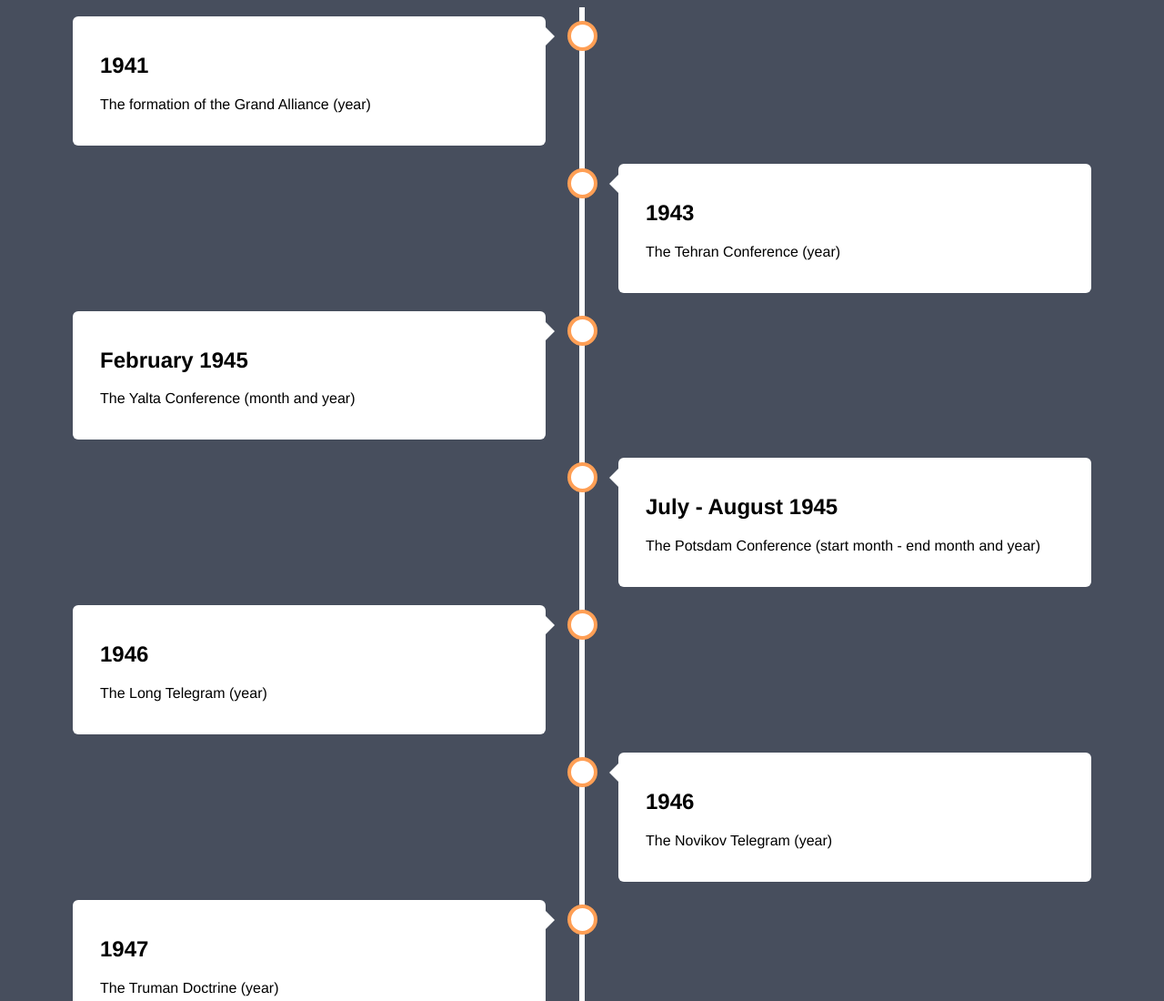
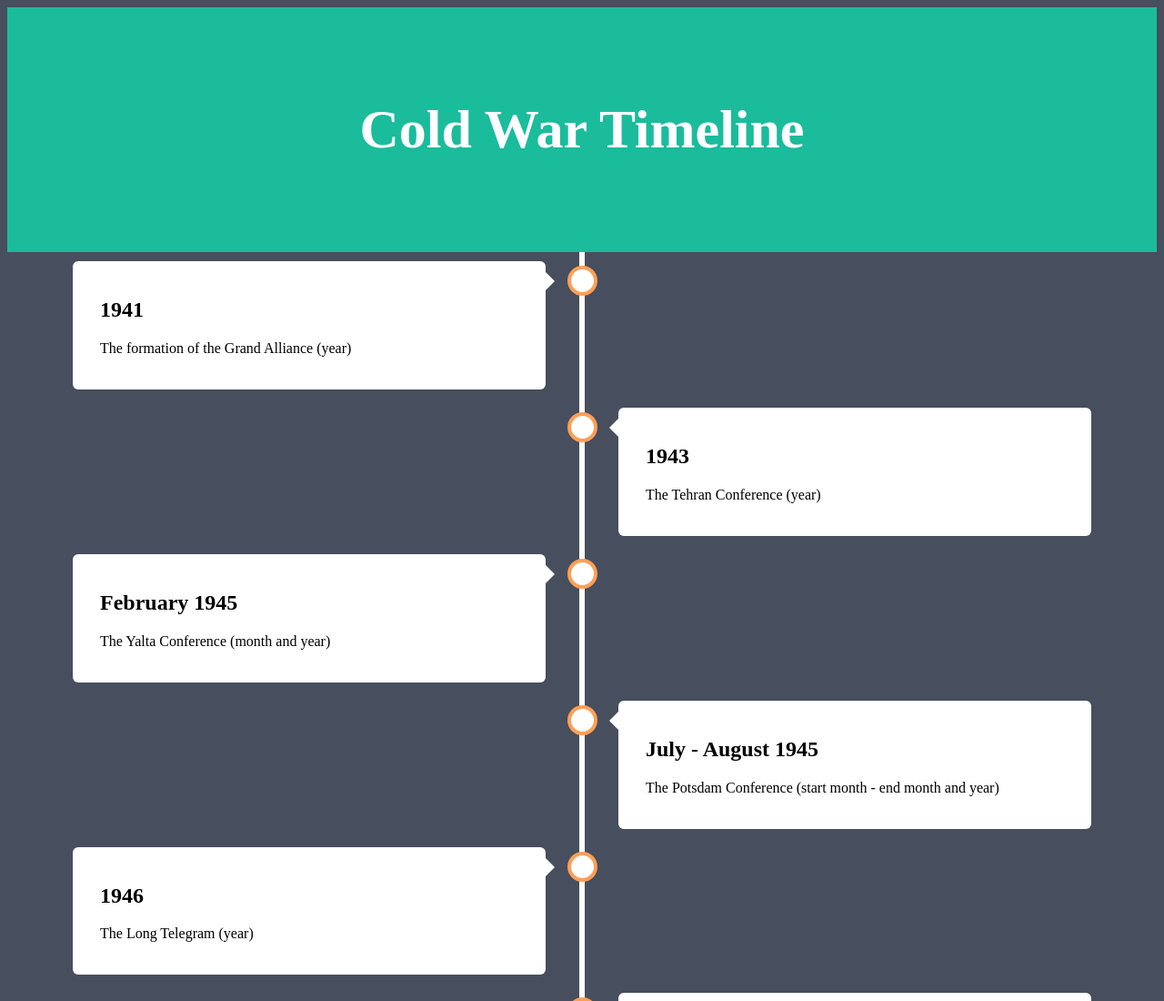
Before and after one commit to torin-stephen/history-timeline, a plain HTML site: page index.html in a window 1280 px wide. Shown: the top 1100 px of the page at 91% size. Drawn offline with Linux system fonts and the light colour scheme.

Commit message:
new header

```diff
--- a/index.html
+++ b/index.html
@@ -9,9 +9,15 @@
 
       body {
         background-color: #474e5d;
-        font-family: Helvetica, sans-serif;
+        font-family: 'Poppins';
       }
-
+      .header {
+          padding: 60px;
+          text-align: center;
+          background: #1abc9c;
+          color: white;
+          font-size: 30px;
+        }
       /* The actual timeline (the vertical ruler) */
       .timeline {
         position: relative;
@@ -136,10 +142,15 @@
         .right {
           left: 0%;
         }
+
+
       }
     </style>
   </head>
   <body>
+    <div class="header">
+      <h1>Cold War Timeline</h1>
+    </div>
     <div class="timeline">
       <div class="container left">
         <div class="content">
```
